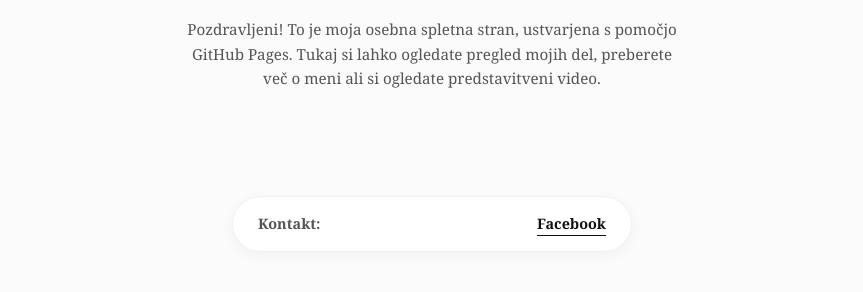
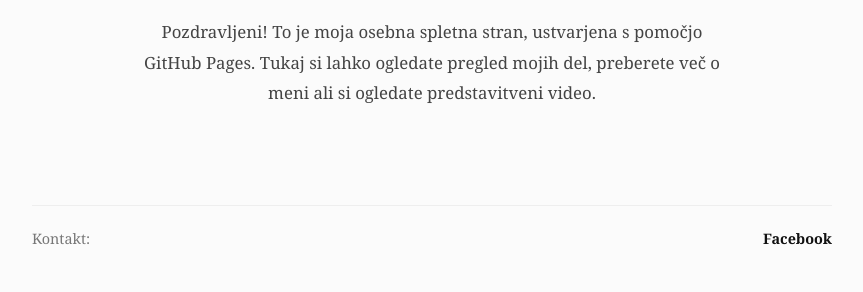
Before and after one commit to SmailFestic/smailfestic.github.io, a plain HTML site: page index.html in a window 1280 px wide. Shown: the part 508-800 px from the top of the page, without its empty margins (208-1071 px from the left). Drawn offline with Linux system fonts and the light colour scheme.

Commit message:
Update index.html

```diff
--- a/index.html
+++ b/index.html
@@ -5,13 +5,9 @@
     <meta name="viewport" content="width=device-width, initial-scale=1.0">
     <title>Smail Festić - Domača stran</title>
     <style>
-        * {
-            box-sizing: border-box;
-        }
-
         body {
             font-family: 'Georgia', serif;
-            line-height: 1.6;
+            line-height: 1.8;
             margin: 0;
             padding: 0;
             color: #333;
@@ -19,26 +15,24 @@
             min-height: 100vh;
             display: flex;
             flex-direction: column;
+            justify-content: space-between;
         }
 
-        /* Zgornji meni - širina 800px (točno tako kot na umetnine.html) */
+        /* Klasičen meni (identičen kot na o-meni.html) */
         .navbar {
             display: flex;
             justify-content: space-between;
             align-items: center;
             max-width: 800px;
             width: 90%;
-            margin: 40px auto 0 auto; /* Odmik 40px od vrha */
-            padding: 15px 25px;
-            background-color: rgba(255, 255, 255, 0.9);
-            border: 1px solid rgba(0, 0, 0, 0.06);
-            border-radius: 30px;
-            box-shadow: 0 4px 15px rgba(0, 0, 0, 0.04);
+            margin: 0 auto;
+            padding: 20px 0;
+            border-bottom: 1px solid #eee; /* Nežna ravna črta pod menijem */
         }
 
         .navbar-brand {
             font-weight: bold;
-            font-size: 1.1em;
+            font-size: 1.2em;
             text-decoration: none;
             color: #111;
         }
@@ -47,9 +41,7 @@
             text-decoration: none;
             color: #555;
             margin-left: 20px;
-            font-size: 0.9em;
-            font-weight: bold;
-            transition: color 0.2s ease;
+            font-size: 0.95em;
         }
 
         .navbar-links a:hover {
@@ -58,11 +50,13 @@
 
         /* Osrednji del strani */
         .container {
-            max-width: 600px;
+            max-width: 800px;
             width: 90%;
-            margin: auto;
-            padding: 20px;
+            margin: 50px auto;
+            padding: 0 20px;
             text-align: center;
+            box-sizing: border-box;
+            flex-grow: 1;
         }
 
         /* Okrogla portretna slika na sredini */
@@ -77,58 +71,51 @@
         }
 
         h1 {
-            font-size: 2.2em;
-            margin: 0 0 5px 0;
+            font-size: 2.5em;
+            margin-bottom: 10px;
             font-weight: normal;
             color: #111;
         }
 
         .subtitle {
             color: #666;
-            font-size: 1em;
-            margin: 0 0 20px 0;
-            font-style: italic;
+            font-size: 1.1em;
+            margin-bottom: 30px;
         }
 
         .lead-text {
-            font-size: 0.95em;
-            color: #555;
+            font-size: 1.05em;
+            color: #444;
+            max-width: 600px;
             margin: 0 auto;
-            max-width: 500px;
         }
 
-        /* Spodnji kontakt - širina 400px (točno tako kot kontrolna plošča v umetnine.html) */
-        .footer-panel {
-            max-width: 400px;
-            width: 85%;
-            margin: 0 auto 40px auto; /* Odmik 40px od spodnjega roba */
-            padding: 15px 25px;
-            background-color: rgba(255, 255, 255, 0.9);
-            border: 1px solid rgba(0, 0, 0, 0.06);
-            border-radius: 40px;
-            box-shadow: 0 4px 15px rgba(0, 0, 0, 0.04);
+        /* Noga strani - identična tisti na o-meni.html */
+        .footer {
+            max-width: 800px;
+            width: 90%;
+            margin: 0 auto;
+            padding: 20px 0 40px 0;
+            border-top: 1px solid #eee; /* Ravna ločilna črta spodaj */
             display: flex;
             justify-content: space-between;
             align-items: center;
         }
 
-        .footer-panel span {
-            color: #555;
+        .footer span {
+            color: #777;
             font-size: 0.9em;
-            font-weight: bold;
         }
 
-        .footer-panel a {
+        .footer a {
             color: #111;
             text-decoration: none;
             font-weight: bold;
             font-size: 0.9em;
-            border-bottom: 1px solid #111;
         }
 
-        .footer-panel a:hover {
-            color: #444;
-            border-color: #444;
+        .footer a:hover {
+            text-decoration: underline;
         }
     </style>
 </head>
@@ -138,7 +125,7 @@
     <nav class="navbar">
         <a class="navbar-brand" href="index.html">Smail Festić</a>
         <div class="navbar-links">
-            <a href="index.html" style="color: #000;">Domov</a>
+            <a href="index.html" style="color: #000; font-weight: bold;">Domov</a>
             <a href="o-meni.html">O meni</a>
             <a href="video.html">Video</a>
             <a href="umetnine.html">Umetnine</a>
@@ -155,11 +142,11 @@
         </p>
     </div>
 
-    <!-- Spodnja zaobljena kapsula za Kontakt -->
-    <div class="footer-panel">
+    <!-- Noga z ravnimi črtami (ravno ločilo spodaj) -->
+    <footer class="footer">
         <span>Kontakt:</span>
         <a href="https://www.facebook.com" target="_blank">Facebook</a>
-    </div>
+    </footer>
 
 </body>
 </html>
```
